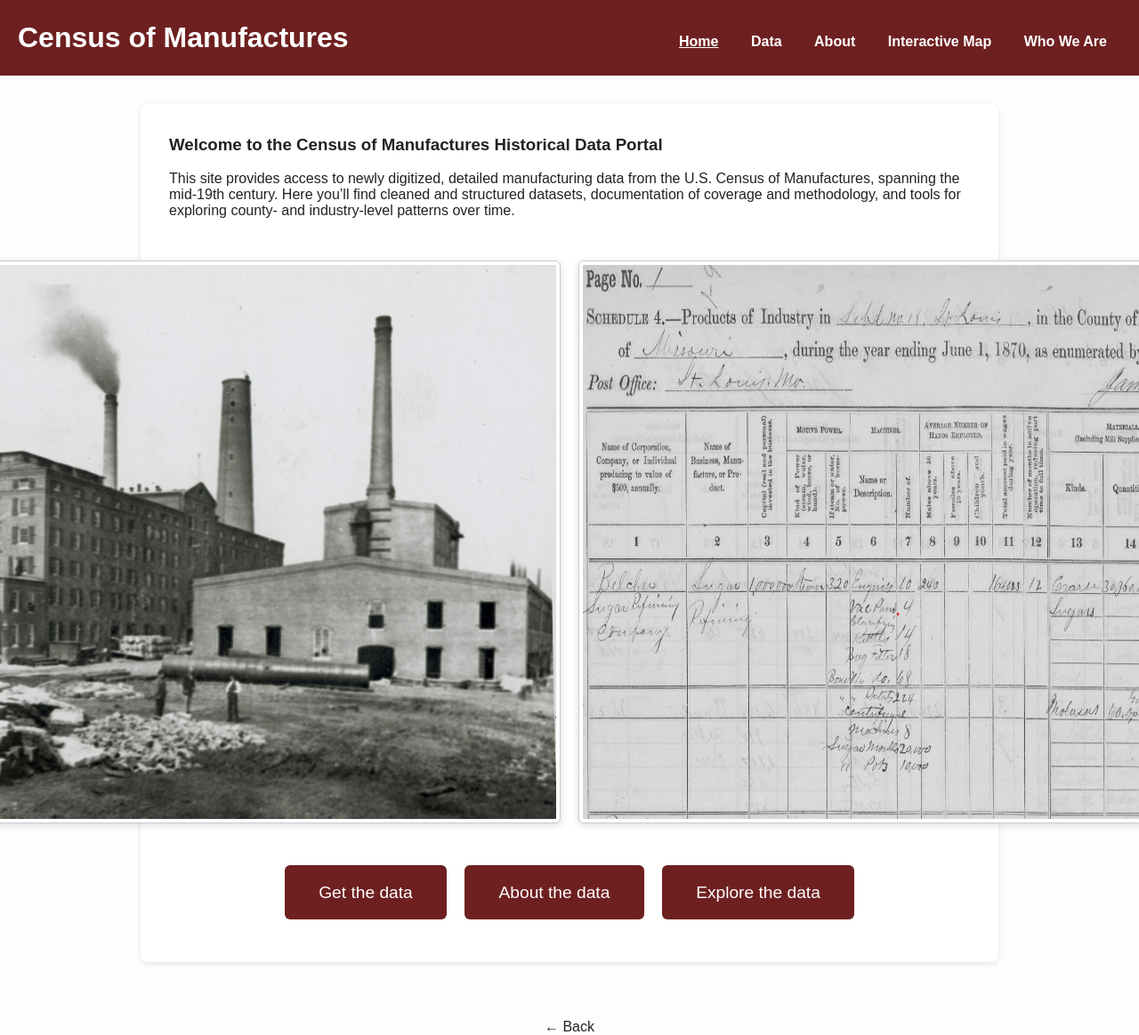
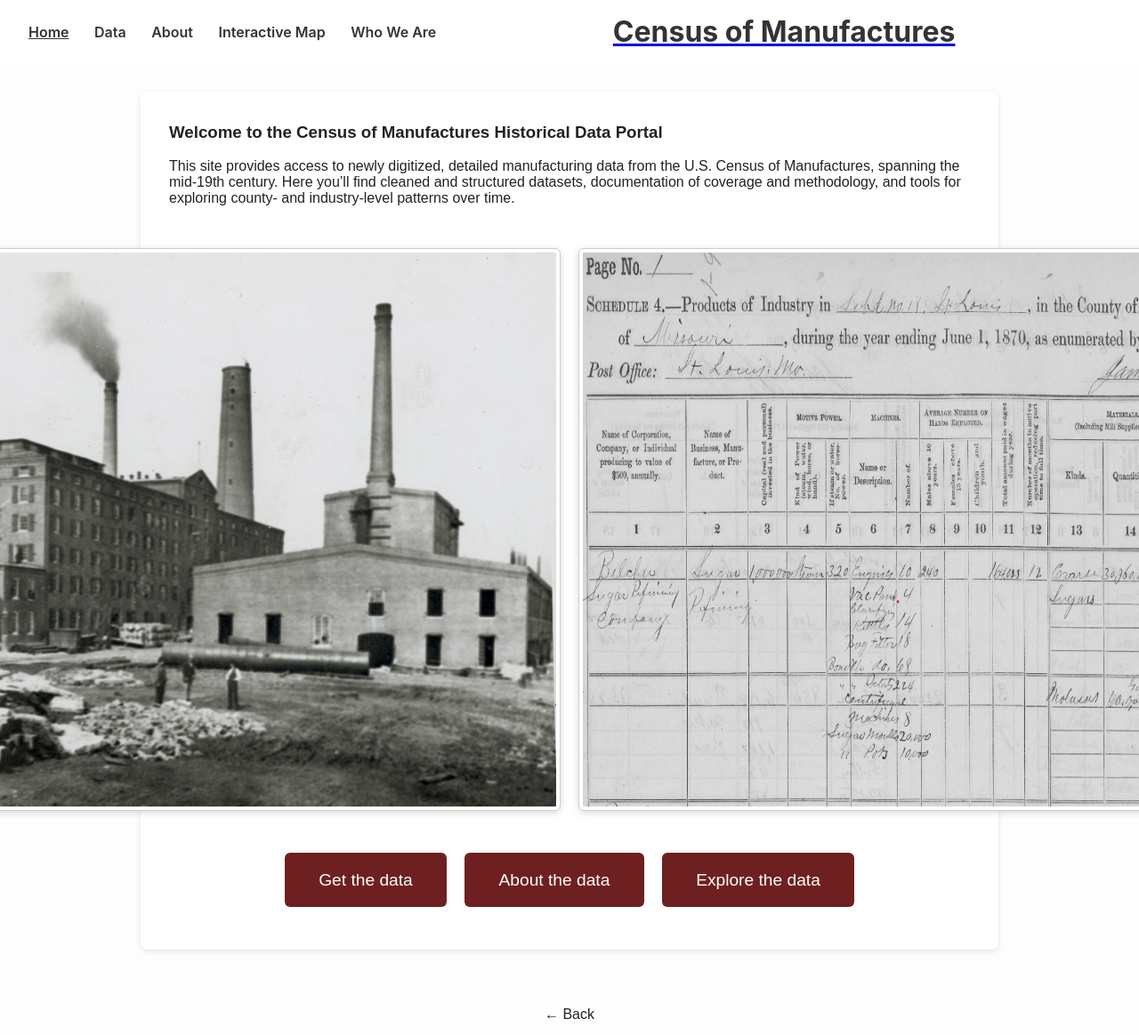
Before and after one commit to allen-otterstrom/CMF_data, a Jekyll site: the page built from index.md, in a window 1280 px wide. Shown: the whole page at 89% size. Built offline with Jekyll 4.4.1, drawn with Linux system fonts in a browser that asks for light colours.

Commit message:
Update header.html

```diff
--- a/_includes/header.html
+++ b/_includes/header.html
@@ -1,9 +1,5 @@
-<header style="display: flex; align-items: center; justify-content: space-between; padding-left: 20px; padding-right: 20px;">
-  <div style="display: flex; align-items: center;">
-    <a href="{{ '/' | relative_url }}" style="display: flex; align-items: center; text-decoration: none; color: inherit;">
-      <h1 style="margin: 0;">Census of Manufactures</h1>
-    </a>
-  </div>
+<header>
+  <div class="header-left">
     <nav>
       <a href="index.html" class="{% if page.path == 'index.md' %}active{% endif %}">Home</a>
       <a href="get-data.html" class="{% if page.path == 'get-data.md' %}active{% endif %}">Data</a>
@@ -11,32 +7,65 @@
       <a href="explore.html" class="{% if page.path == 'explore.md' %}active{% endif %}">Interactive Map</a>
       <a href="who-we-are.html" class="{% if page.path == 'who-we-are.md' %}active{% endif %}">Who We Are</a>
     </nav>
+  </div>
+
+  <div class="header-center">
+    <a href="{{ '/' | relative_url }}">
+      <h1>Census of Manufactures</h1>
+    </a>
+  </div>
 </header>
 
+<style>
+/* Use a clean sans-serif font like Montclaire */
+header {
+  display: flex;
+  align-items: center;
+  justify-content: space-between;
+  padding: 1em 2em;
+  background-color: #FFFFFF;
+  font-family: 'Inter', 'Helvetica Neue', Helvetica, Arial, sans-serif;
+  flex-wrap: wrap;
+}
 
-<style>
-header {
-  background-color: #6e2020; /* deep red */
-  color: white;
-  padding: 1.5em 0;
+/* Left nav */
+.header-left nav a {
+  margin-right: 1.5em;
+  color: #333;
+  text-decoration: none;
+  font-weight: 600;
+}
+.header-left nav a.active,
+.header-left nav a:hover {
+  text-decoration: underline;
+}
+
+/* Centered title */
+.header-center {
+  flex: 1;
   text-align: center;
 }
-header h1 {
+.header-center h1 {
   margin: 0;
   font-size: 2em;
-  color: inherit;
+  color: #333;
 }
-nav {
-  margin-top: 0.5em;
+
+/* Responsive: stack nav above title on small screens */
+@media (max-width: 768px) {
+  header {
+    flex-direction: column;
+    align-items: flex-start;
   }
-nav a {
-  color: white;
-  text-decoration: none;
-  margin: 0 1em;
-  font-weight: bold;
+  .header-left {
+    margin-bottom: 0.5em;
   }
-nav a:hover,
-nav a.active {
-  text-decoration: underline;
+  .header-center {
+    text-align: center;
+    width: 100%;
+  }
+  .header-left nav a {
+    margin-right: 1em;
+  }
 }
 </style>
```
Lines whose indentation alone changed are shown as unchanged.
